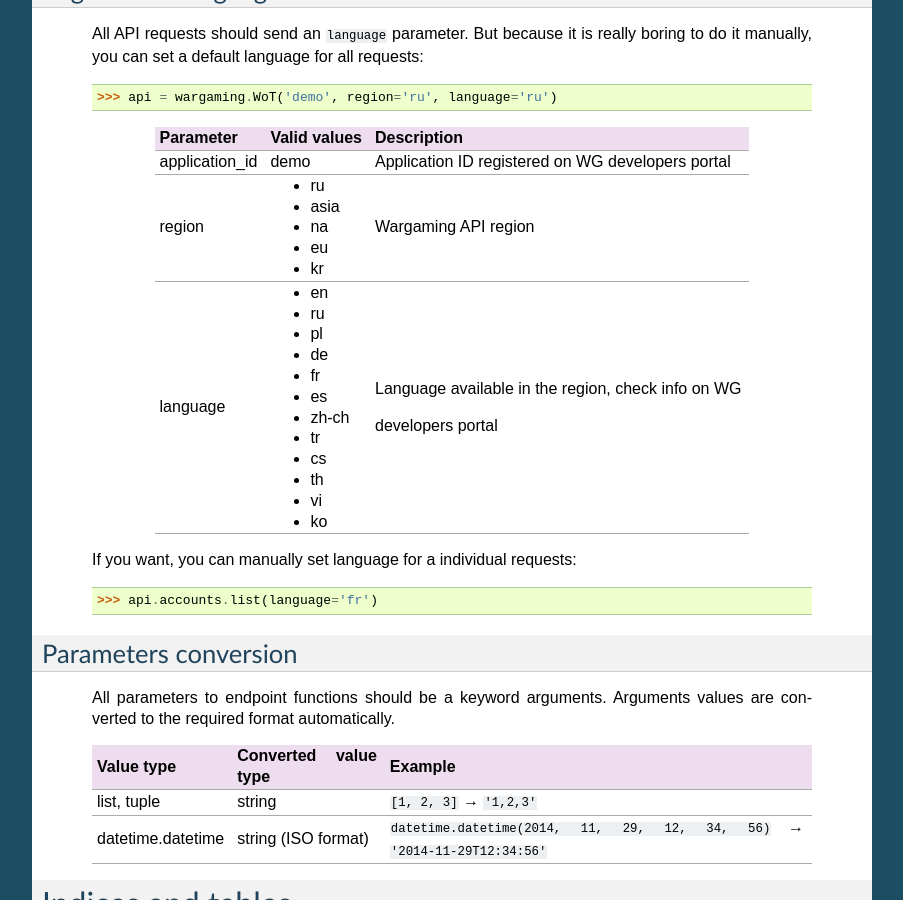
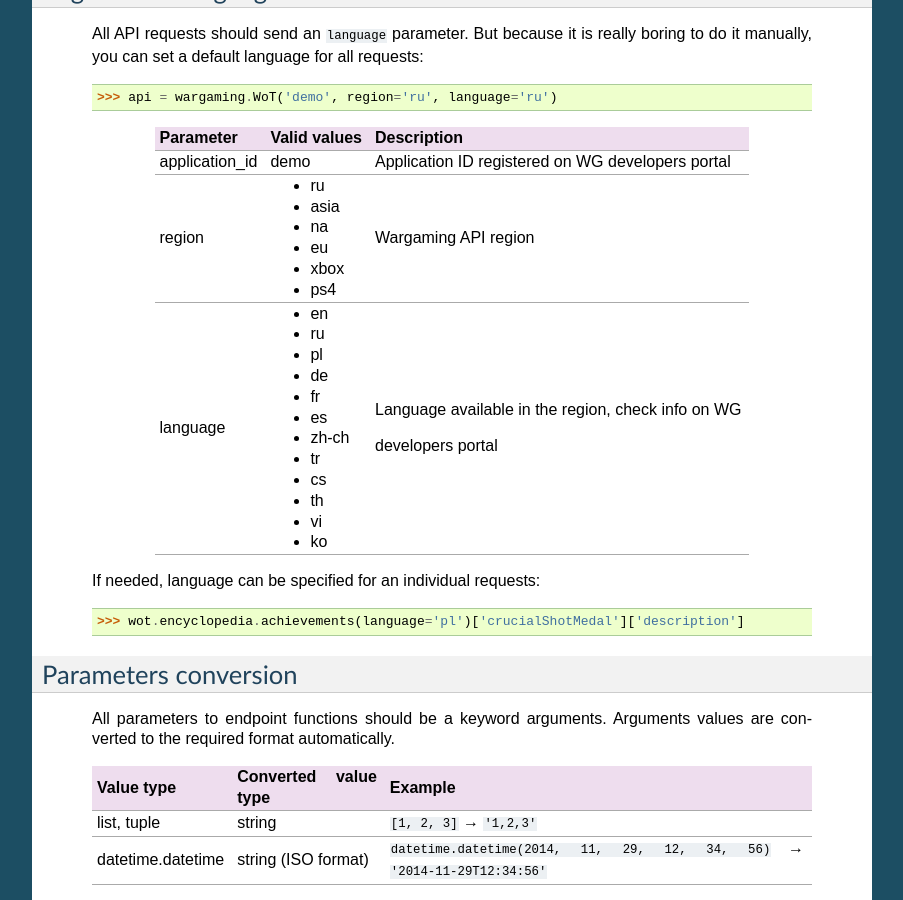
Before and after one commit to svartalf/python-wargaming, a Sphinx documentation site: the page built from docs/index.rst, in a window 1280 px wide and 900 px high, scrolled down 1361 px. Shown: the whole window, without its empty margins (198-1101 px from the left). Built offline with Sphinx 7.4.7, drawn with Linux system fonts in a browser that asks for light colours; pages that are not in the unit, such as notebooks, are missing from menus; some of the changed text lies outside the part shown.

Commit message:
Fix documentation
Remove kr region, add xbox and ps4 regions
Fix example for xbox and ps4

```diff
--- a/docs/index.rst
+++ b/docs/index.rst
@@ -25,11 +25,11 @@ Available API
     # World of Warships
     wows = wargaming.WoWS('demo', region='eu', language='fr')
     # World of Warplanes
-    wowp = wargaming.WoWP('demo', region='kr', language='ko')
+    wowp = wargaming.WoWP('demo', region='eu', language='en')
     # World of Tanks XBox
-    wot_xbox = wargaming.WoWP('demo', region='xbox', language='ru')
+    wot_xbox = wargaming.WoTX('demo', region='xbox', language='ru')
     # World of Tanks Playstation 4
-    wot_ps4 = wargaming.WoWP('demo', region='ps4', language='ru')
+    wot_ps4 = wargaming.WoTX('demo', region='ps4', language='ru')
 
 
 Examples
@@ -101,7 +101,8 @@ Region and Language
     +                | - asia         |                                                      |
     +                | - na           |                                                      |
     +                | - eu           |                                                      |
-    +                | - kr           |                                                      |
+    +                | - xbox         |                                                      |
+    +                | - ps4          |                                                      |
     +----------------+----------------+------------------------------------------------------+
     + language       | - en           | Language available in the region, check info on WG   |
     +                | - ru           |                                                      |
@@ -117,9 +118,9 @@ Region and Language
     +                | - ko           |                                                      |
     +----------------+----------------+------------------------------------------------------+
 
-    If you want, you can manually set language for a individual requests:
+    If needed, language can be specified for an individual requests:
 
-    >>> api.accounts.list(language='fr')
+    >>> wot.encyclopedia.achievements(language='pl')['crucialShotMedal']['description']
 
 
 Parameters conversion
```
